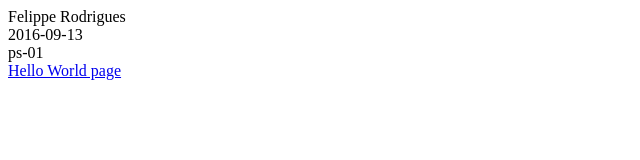
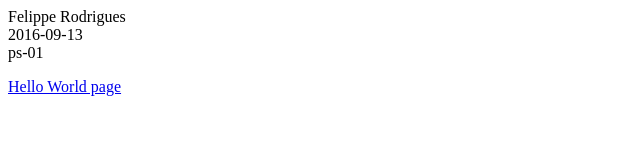
Before and after one commit to fsorodrigues/2016-SWC, a plain HTML site: page ps-01/index.html in a window 1280 px wide. Shown: the whole page, without its empty margins (0-640 px from the left). Drawn offline with Linux system fonts and the light colour scheme.

Commit message:
Experimenting the <p> tag

```diff
--- a/ps-01/index.html
+++ b/ps-01/index.html
@@ -2,7 +2,7 @@
 <body>
 Felippe Rodrigues<br>
 2016-09-13<br>
-ps-01<br>
+ps-01<p>
 <a href=/Users/fsorodrigues/Documents/Northeastern/SWC/2016-SWC/ps-01/a.html>Hello World page</a>
 </body>
 </html>
```
